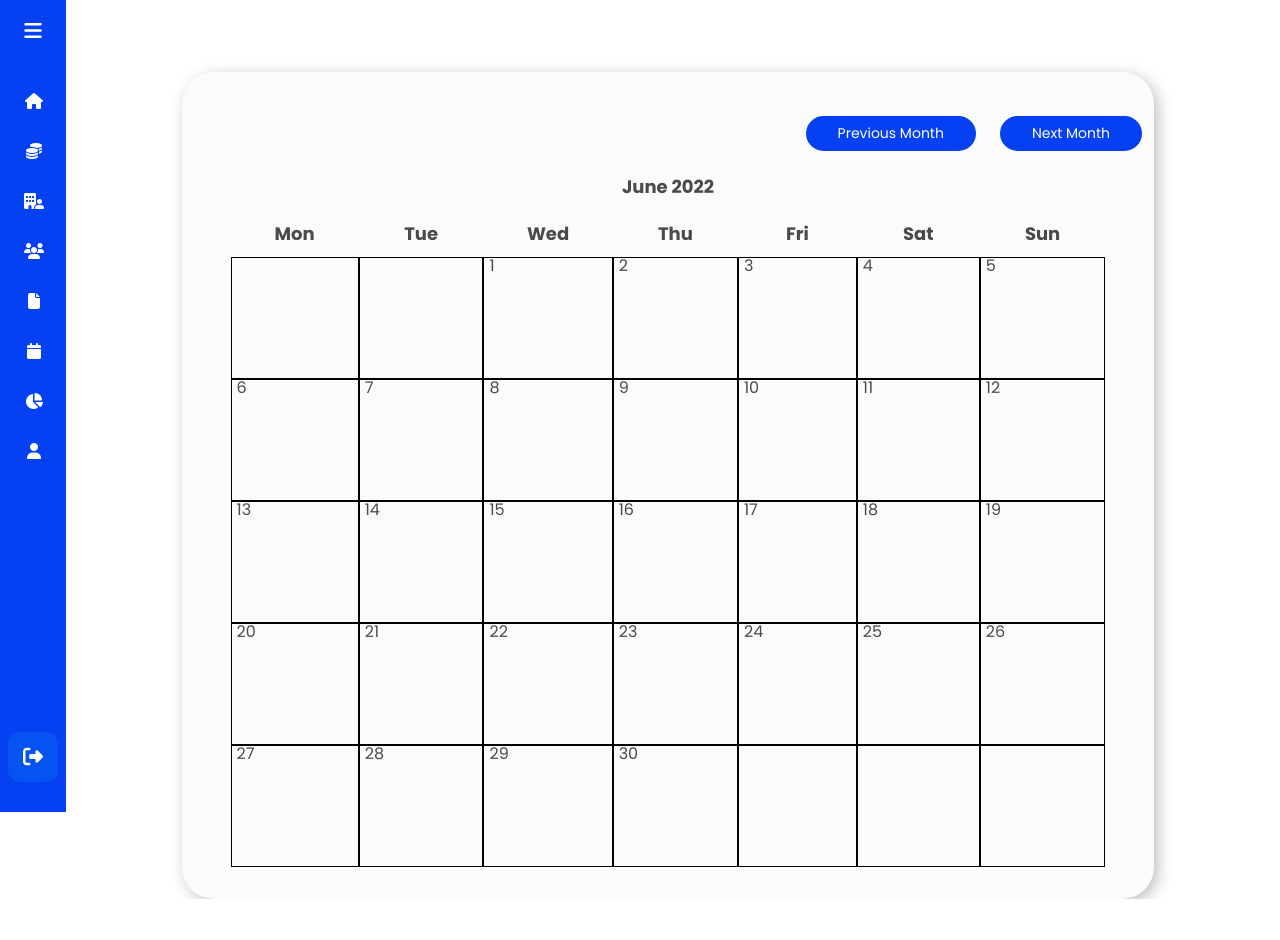
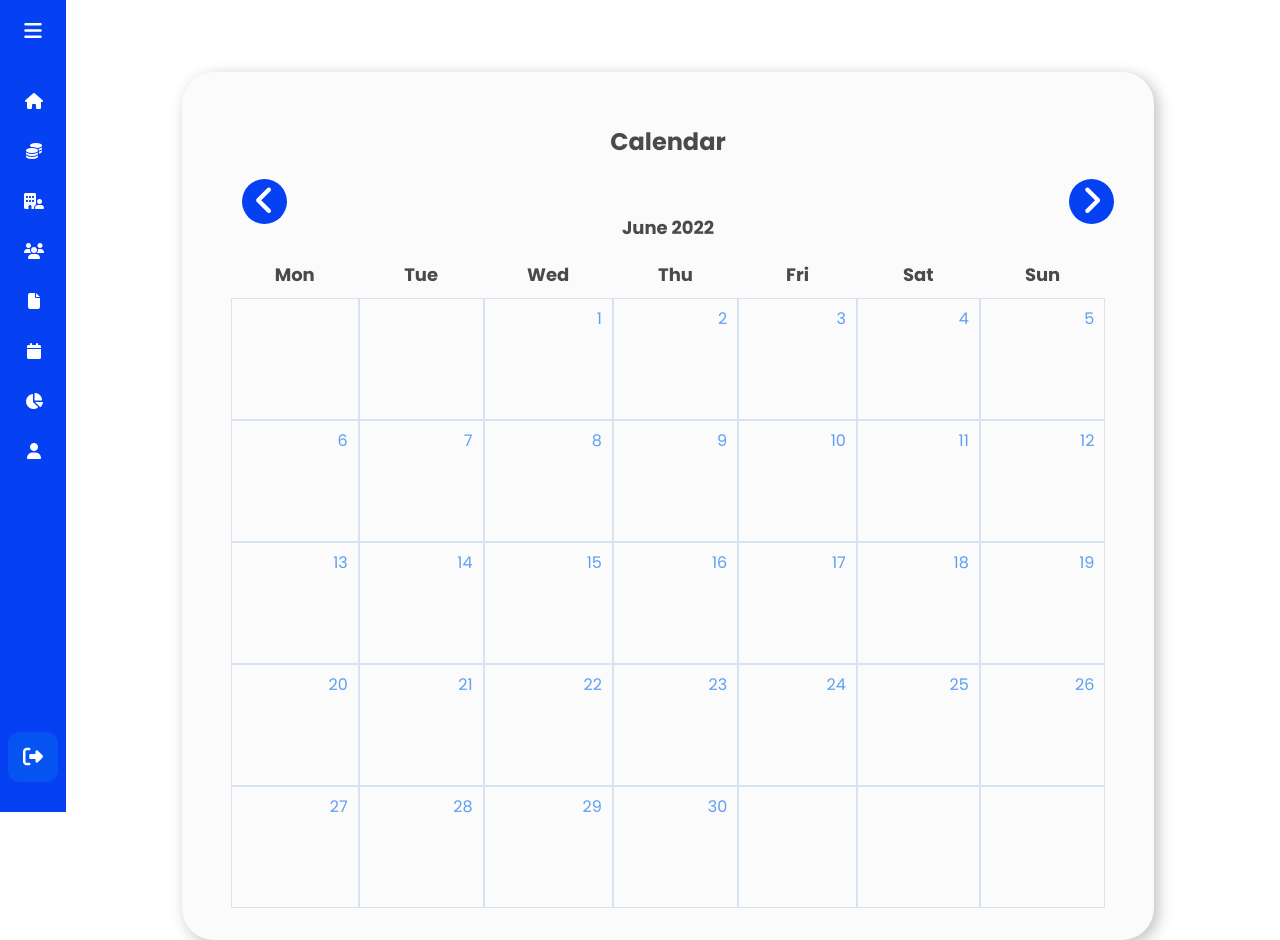
Before and after one commit to luizgodoy26/crm, a Django app: page /agenda/calendar in a window 1280 px wide. Before the commit the page ends 899 px from the top, so only its background shows below. Run offline with Django 4.2, Linux system fonts and the light colour scheme; data that the repository does not hold is empty; some libraries are stand-ins or nearby versions.

Commit message:
Adjustments on calendar design, and bug fixing on templates

```diff
--- a/agenda/templates/calendar.html
+++ b/agenda/templates/calendar.html
@@ -5,9 +5,22 @@
       <div class="container">
 
             <div class="container-date">
+
+                        <h2>Calendar</h2>
                   <div>
-                        <a href="{% url 'calendar' %}?{{ next_month }}"><button class="btn btn-prev right" > Next Month</button></a>
-                        <a href="{% url 'calendar' %}?{{ prev_month }} "><button class="btn btn-next right" > Previous Month</button></a>
+                        <div class="btn-next-icon">
+                              <a href="{% url 'calendar' %}?{{ next_month }}" class="new-client-icon">
+                                <i class="fa-solid fa-angle-right"></i>
+                              </a>
+                              <span class="tooltip">Next month</span>
+                        </div>
+
+                        <div class="btn-prev-icon">
+                              <a href="{% url 'calendar' %}?{{ prev_month }}" class="new-client-icon">
+                                <i class="fa-solid fa-angle-left"></i>
+                              </a>
+                              <span class="tooltip">Previous month</span>
+                        </div>
 
                   </div>
                   {{ calendar  }}
--- a/agenda/utils.py
+++ b/agenda/utils.py
@@ -55,7 +55,7 @@ class Calendar(HTMLCalendar):
         contracts_paying_per_day = events.filter(payment_date__day=day)
         d = ''
         for contract in contracts_starting_per_day:
-                d += f"<li class='calendar-li starting'> {contract.contract_name} </li>"
+                d += f"<li class='calendar-li starting'>{contract.get_html_url} {contract.contract_name}</li>"
         for contract in contracts_ending_per_day:
                 d += f"<li class='calendar-li ending'> {contract.contract_name} </li>"
         for contract in contracts_paying_per_day:
--- a/clients/templates/list_client_company.html
+++ b/clients/templates/list_client_company.html
@@ -92,7 +92,7 @@ Companies List
 
                         <!-- RECEIVED PAYMENTS -->
                         <td>
-                            <a href="{% url 'edit_client_company' client.id %}" class="received-a">
+                            <a href="{% url 'edit_client_company' client.id %}" class="received">
                                 {% if client.received_payments %} {{client.received_payments}} {% else %} &nbsp; {% endif %}
                             </a>
                         </td>
--- a/contracts/models.py
+++ b/contracts/models.py
@@ -1,5 +1,6 @@
 from django.conf import settings
 from django.db import models
+from django.urls import reverse
 
 from clients.models import ClientCompany, ClientPerson, ClientDocuments
 
@@ -48,6 +49,10 @@ class Contract(models.Model):
     file = models.ForeignKey(ClientDocuments, null=True, blank=True, on_delete=models.CASCADE)
     # workers = models.ForeignKey(Worker, null=True, blank=True, on_delete=models.PROTECT)
 
+    @property
+    def get_html_url(self):
+        url = reverse('edit_contract', args=(self.id,))
+        return f'<a href="{url}"> {self.contract_name} </a>'
 
     # To return the name of the person on the django admin
     def __str__(self):
--- a/static/style.css
+++ b/static/style.css
@@ -453,6 +453,112 @@ button{
     color: #000000;
 }
 
+
+/* NEXT BTN */
+.btn-next-icon{
+    width: 25px;
+    height: 25px;
+    float: right;
+    margin-right: 60px;
+}
+
+.btn-next-icon a:hover{
+    background-color: #FFFFFF;
+    padding: 10px;
+    border-radius: 100%;
+    color: #0540F2;
+    outline: 1px solid #0540F2;
+}
+
+.btn-next-icon a{
+    justify-content:center;
+    border-radius: 100%;
+    font-size: 34px;
+}
+
+.btn-next-icon .tooltip{
+    opacity: 0;
+    pointer-events: none;
+}
+
+.btn-next-icon:hover .tooltip{
+    opacity: 1;
+    pointer-events: auto;
+    transition: all 0.5s ease;
+}
+
+.btn-next-icon .tooltip{
+    position: relative;
+    left: -80px;
+    top: -25px;
+    transform: translate(-50%, -50%);
+    border-radius: 6px;
+    height: 35px;
+    width: 122px;
+    background: #FFFFFF;
+    line-height: 35px;
+    text-align: center;
+    box-shadow: 0 5px 10px rgba(0, 0, 0, 0.2);
+    transition: 0s;
+    opacity: 0;
+    pointer-events: none;
+    display: block;
+    color: #000000;
+}
+
+
+/* PREVIOUS BTN */
+.btn-prev-icon{
+    width: 25px;
+    height: 25px;
+    float: left;
+    margin-left: 60px;
+}
+
+.btn-prev-icon:hover a{
+    background-color: #FFFFFF;
+    padding: 10px;
+    border-radius: 100%;
+    color: #0540F2;
+    outline: 1px solid #0540F2;
+}
+
+.btn-prev-icon a{
+    justify-content:center;
+    border-radius: 100%;
+    font-size: 34px;
+}
+
+.btn-prev-icon .tooltip{
+    opacity: 0;
+    pointer-events: none;
+}
+
+.btn-prev-icon:hover .tooltip{
+    opacity: 1;
+    pointer-events: auto;
+    transition: all 0.5s ease;
+}
+
+.btn-prev-icon .tooltip{
+    position: relative;
+    left: 160px;
+    top: -25px;
+    transform: translate(-50%, -50%);
+    border-radius: 6px;
+    height: 35px;
+    width: 200px;
+    background: #FFFFFF;
+    line-height: 35px;
+    text-align: center;
+    box-shadow: 0 5px 10px rgba(0, 0, 0, 0.2);
+    transition: 0s;
+    opacity: 0;
+    pointer-events: none;
+    display: block;
+    color: #000000;
+}
+
 /*LOGIN BUTTON*/
 .btn-login{
     background-color: #0540F2;
@@ -637,8 +743,7 @@ label{
     font-weight: 600;
 }
 
-.received-a{
-    color: #0540F2;
+a .received{
     font-weight: 500;
 }
 
@@ -708,15 +813,7 @@ label{
 
 
 
-
-
-
-
-
-
-
-
-/* cal/static/cal/css/styles.css */
+/* CALENDAR */
 
 .calendar {
   width: 90%;
@@ -725,7 +822,7 @@ label{
 }
 
 .calendar tr, .calendar td {
-  border: 1px solid black;
+  border: 1px solid #D8E3F2;
 }
 
 .calendar th {
@@ -737,7 +834,7 @@ label{
 .calendar .calendar-td {
   width: 200px;
   height: 100px;
-  padding: 20px 0px 0px 5px;
+  padding: 20px 10px 0px 0px;
 }
 
 .month {
@@ -745,7 +842,10 @@ label{
 }
 
 .date {
+  padding-left: 10px;
   font-size: 16px;
+  color: #5E9FF2;
+  float: right;
 }
 
 .calendar-ul {
@@ -766,8 +866,10 @@ label{
     flex-direction: column;
 }
 
-.right{
-    float: right;
+.container-date h2{
+    display:flex;
+    justify-content: center;
+    align-items: center;
 }
 
 
@@ -799,3 +901,9 @@ label{
     color: #FFFFFF;
     background-color: #0540F2;
 }
+
+
+/* FLOAT TAG */
+.right{
+    float: right;
+}
```
Also changed, not shown: agenda/models.py (line endings or trailing spaces).
